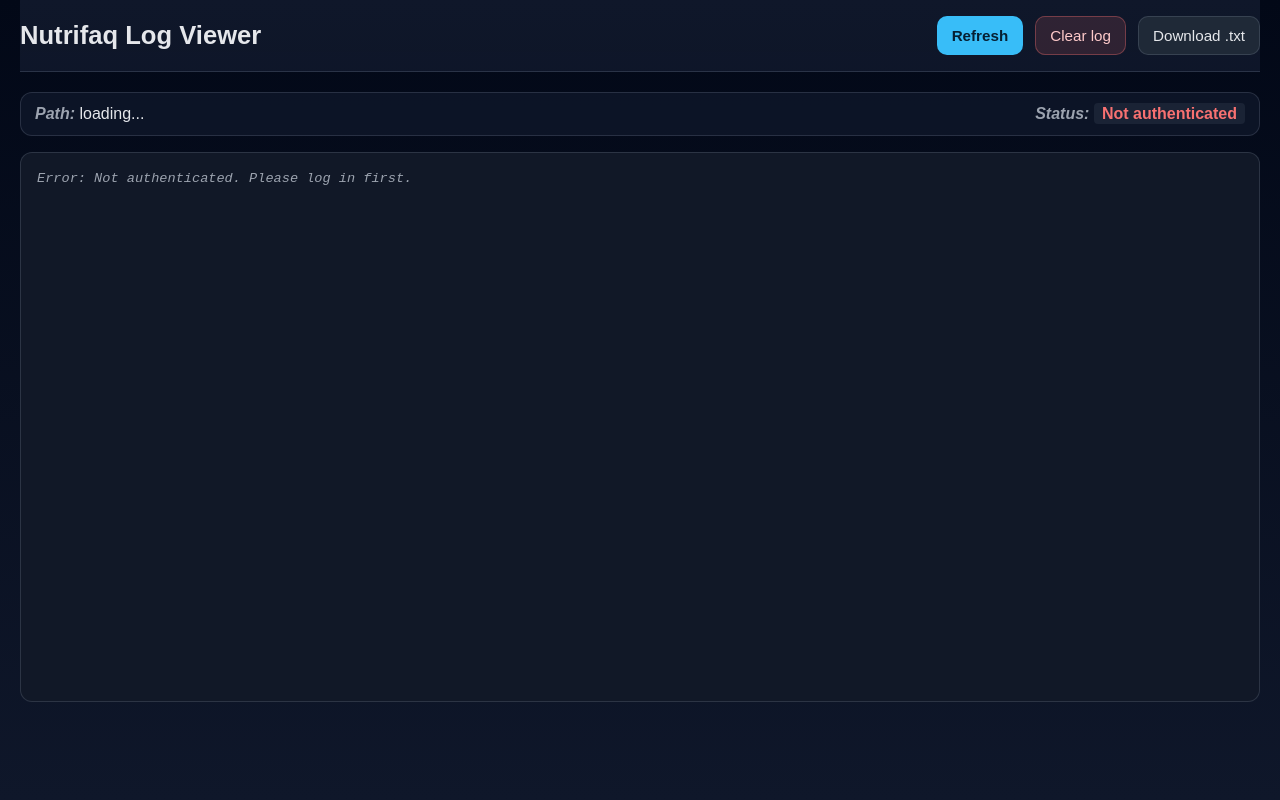
After one commit to metrotechnet/nutrifaq, a Python web app: template templates/log_report.html in a window 1280 px wide. The commit adds this page. Run offline with Jinja, Linux system fonts and the light colour scheme; the template is opened without the code that fills it, so the values that code supplies are empty.

Commit message:
feat: implement log viewer with API endpoints for viewing, clearing, and downloading logs; enhance logging sync to Azure Blob storage

```diff
--- a/api/db_pipeline/generate_questions_json.py
+++ b/api/db_pipeline/generate_questions_json.py
@@ -143,12 +143,14 @@ def generate_questions_json(kb_root: Path, question_count: int = 3, llm_model: s
     for doc in documents:
         try:
             if not isinstance(doc, dict):
+                logger.info("Skipping invalid question-generation entry %s/%s", processed_documents + 1, total_documents)
                 continue
 
             doc_id = str(doc.get("id", "unknown"))
             metadata = doc.get("metadata", {}) if isinstance(doc.get("metadata"), dict) else {}
             source_name = str(metadata.get("title") or doc_id)
             full_text = str(doc.get("text", ""))
+            logger.info("Generating questions for document %s/%s: %s", processed_documents + 1, total_documents, source_name)
             topic = _sanitize_question_topic(full_text)
             text_excerpt = re.sub(r"\s+", " ", full_text).strip()[:2200]
 
@@ -184,6 +186,7 @@ def generate_questions_json(kb_root: Path, question_count: int = 3, llm_model: s
                     "llm_error": llm_error,
                 }
             )
+            logger.info("Generated %d questions for %s", len(questions), source_name)
             time.sleep(0.05)
         finally:
             processed_documents += 1
--- /dev/null
+++ b/templates/log_report.html
@@ -0,0 +1,371 @@
+<!DOCTYPE html>
+<html lang="en">
+<head>
+  <meta charset="UTF-8" />
+  <meta name="viewport" content="width=device-width, initial-scale=1.0" />
+  <title>Nutrifaq Log Viewer</title>
+  <style>
+    :root {
+      --bg: #0f172a;
+      --panel: #111827;
+      --panel-alt: #1f2937;
+      --text: #e5e7eb;
+      --muted: #9ca3af;
+      --accent: #38bdf8;
+      --danger: #f87171;
+      --success: #34d399;
+      --border: rgba(148, 163, 184, 0.2);
+    }
+
+    * { box-sizing: border-box; }
+
+    body {
+      margin: 0;
+      font-family: Arial, Helvetica, sans-serif;
+      background: linear-gradient(180deg, #020817 0%, #0f172a 100%);
+      color: var(--text);
+      min-height: 100vh;
+      display: flex;
+      flex-direction: column;
+    }
+
+    .wrap {
+      max-width: 1400px;
+      margin: 0 auto;
+      width: 100%;
+      padding: 0 20px 60px;
+      display: flex;
+      flex-direction: column;
+      flex: 1;
+    }
+
+    .topbar {
+      position: sticky;
+      top: 0;
+      z-index: 100;
+      background: linear-gradient(180deg, #0f172a 0%, rgba(15, 23, 42, 0.95) 100%);
+      backdrop-filter: blur(4px);
+      display: flex;
+      justify-content: space-between;
+      align-items: center;
+      gap: 16px;
+      padding: 16px 0;
+      border-bottom: 1px solid var(--border);
+      flex-wrap: wrap;
+    }
+
+    h1 {
+      margin: 0;
+      font-size: clamp(1.5rem, 2vw, 2.4rem);
+    }
+
+    .actions {
+      display: flex;
+      gap: 12px;
+      flex-wrap: wrap;
+    }
+
+    button {
+      border: 1px solid var(--border);
+      background: var(--panel-alt);
+      color: var(--text);
+      border-radius: 10px;
+      padding: 10px 14px;
+      cursor: pointer;
+      font-size: 0.95rem;
+      transition: transform 0.2s ease, opacity 0.2s ease;
+    }
+
+    button:hover {
+      transform: translateY(-1px);
+    }
+
+    button.primary {
+      background: var(--accent);
+      color: #062033;
+      border-color: transparent;
+      font-weight: 700;
+    }
+
+    button.danger {
+      background: rgba(248, 113, 113, 0.14);
+      border-color: rgba(248, 113, 113, 0.35);
+      color: #fecaca;
+    }
+
+    .meta {
+      display: flex;
+      justify-content: space-between;
+      gap: 12px;
+      align-items: center;
+      background: rgba(15, 23, 42, 0.8);
+      border: 1px solid var(--border);
+      border-radius: 12px;
+      padding: 12px 14px;
+      margin: 20px 0 16px 0;
+      flex-wrap: wrap;
+    }
+
+    .meta strong {
+      color: var(--muted);
+      font-style: italic;
+    }
+
+    .view {
+      background: var(--panel);
+      border: 1px solid var(--border);
+      border-radius: 12px;
+      padding: 16px;
+      max-height: calc(100vh - 250px);
+      overflow-y: auto;
+      font-size: 0.85rem;
+      line-height: 1.5;
+      flex: 1;
+    }
+
+    .view pre {
+      margin: 0;
+      white-space: pre-wrap;
+      word-wrap: break-word;
+      color: #d1d5db;
+      font-family: 'Courier New', monospace;
+    }
+
+    .view pre.empty {
+      color: var(--muted);
+      font-style: italic;
+    }
+
+    .status {
+      font-weight: 600;
+      padding: 2px 8px;
+      border-radius: 4px;
+      background: rgba(148, 163, 184, 0.1);
+    }
+
+    @media (max-width: 520px) {
+      .topbar, .meta {
+        align-items: flex-start;
+        flex-direction: column;
+      }
+
+      .view {
+        max-height: calc(100vh - 300px);
+      }
+    }
+  </style>
+</head>
+<body>
+  <div class="wrap">
+    <div class="topbar">
+      <h1>Nutrifaq Log Viewer</h1>
+      <div class="actions">
+        <button id="refreshBtn" class="primary" type="button">Refresh</button>
+        <button id="clearBtn" class="danger" type="button">Clear log</button>
+        <button id="downloadBtn" type="button">Download .txt</button>
+      </div>
+    </div>
+
+    <div class="meta">
+      <div><strong>Path:</strong> <span id="logPath">loading...</span></div>
+      <div><strong>Status:</strong> <span id="logStatus" class="status">loading...</span></div>
+    </div>
+
+    <div class="view">
+      <pre id="logOutput" class="empty">Loading log...</pre>
+    </div>
+  </div>
+
+  <script>
+    // Extract token from URL query parameter or localStorage
+    function getToken() {
+      const params = new URLSearchParams(window.location.search);
+      const urlToken = params.get('token');
+      if (urlToken) {
+        console.log('[Auth] Token found in URL, storing in localStorage');
+        localStorage.setItem('nutrifaq_admin_bearer_token', urlToken);
+        window.history.replaceState({}, document.title, window.location.pathname);
+        return urlToken;
+      }
+      const storedToken = localStorage.getItem('nutrifaq_admin_bearer_token') || '';
+      if (storedToken) {
+        console.log('[Auth] Token found in localStorage');
+      }
+      return storedToken;
+    }
+
+    let authToken = getToken();
+    console.log('[Auth] Current token (first 30 chars):', authToken.substring(0, 30));
+
+    const output = document.getElementById('logOutput');
+    const logPath = document.getElementById('logPath');
+    const logStatus = document.getElementById('logStatus');
+    const logView = document.querySelector('.view');
+
+    function scrollLogToBottom() {
+      if (!logView) return;
+      requestAnimationFrame(() => {
+        logView.scrollTop = logView.scrollHeight;
+      });
+    }
+
+    async function fetchLog() {
+      try {
+        if (!authToken) {
+          output.textContent = 'Error: Not authenticated. Please log in first.';
+          logStatus.textContent = 'Not authenticated';
+          logStatus.style.color = '#f87171';
+          return;
+        }
+
+        console.log('[Fetch] Starting /api/logs/view request');
+        console.log('[Fetch] Token length:', authToken.length);
+
+        const headers = {
+          'Authorization': `Bearer ${authToken}`,
+          'Accept': 'application/json',
+          'Content-Type': 'application/json'
+        };
+
+        console.log('[Fetch] Headers:', {
+          Authorization: headers.Authorization.substring(0, 50) + '...',
+          Accept: headers.Accept,
+          ContentType: headers['Content-Type']
+        });
+
+        const response = await fetch('/api/logs/view', {
+          method: 'GET',
+          headers: headers,
+          credentials: 'include'
+        });
+
+        console.log('[Fetch] Response status:', response.status);
+        console.log('[Fetch] Response OK:', response.ok);
+
+        if (!response.ok) {
+          const errorData = await response.json();
+          console.log('[Fetch] Error response:', errorData);
+          throw new Error(errorData.detail || `HTTP ${response.status}`);
+        }
+
+        const payload = await response.json();
+        console.log('[Fetch] Payload status:', payload.status);
+
+        if (payload.status !== 'ok') {
+          throw new Error(payload.message || 'Unable to load log.');
+        }
+
+        const content = payload.content || '';
+        const metadata = payload.metadata || {};
+        output.textContent = content || 'Log is empty.';
+        output.classList.toggle('empty', !content);
+        logPath.textContent = metadata.path || 'unknown';
+        logStatus.textContent = content ? 'Loaded' : 'Empty';
+        logStatus.style.color = content ? '#34d399' : '#9ca3af';
+        scrollLogToBottom();
+        console.log('[Fetch] Success! Loaded', content.length, 'bytes');
+      } catch (error) {
+        console.error('[Fetch] Error:', error);
+        output.textContent = `Error loading log: ${error.message}`;
+        output.classList.remove('empty');
+        logStatus.textContent = 'Error';
+        logStatus.style.color = '#f87171';
+      }
+    }
+
+    async function clearLog() {
+      const confirmed = window.confirm('Clear the current log file?');
+      if (!confirmed) return;
+
+      try {
+        if (!authToken) {
+          throw new Error('Not authenticated.');
+        }
+
+        console.log('[Clear] Starting /api/logs/clear request');
+
+        const response = await fetch('/api/logs/clear', {
+          method: 'POST',
+          headers: {
+            'Authorization': `Bearer ${authToken}`,
+            'Accept': 'application/json',
+            'Content-Type': 'application/json'
+          },
+          credentials: 'include'
+        });
+
+        console.log('[Clear] Response status:', response.status);
+
+        if (!response.ok) {
+          const errorData = await response.json();
+          throw new Error(errorData.detail || `HTTP ${response.status}`);
+        }
+
+        const payload = await response.json();
+        if (payload.status !== 'success') {
+          throw new Error(payload.message || 'Unable to clear the log.');
+        }
+
+        output.textContent = 'Log cleared.';
+        output.classList.add('empty');
+        logStatus.textContent = 'Cleared';
+        logStatus.style.color = '#fbbf24';
+        scrollLogToBottom();
+        console.log('[Clear] Success!');
+      } catch (error) {
+        console.error('[Clear] Error:', error);
+        output.textContent = `Error clearing log: ${error.message}`;
+        output.classList.remove('empty');
+        logStatus.textContent = 'Error';
+        logStatus.style.color = '#f87171';
+      }
+    }
+
+    async function downloadLog() {
+      if (!authToken) {
+        alert('Not authenticated. Please log in first.');
+        return;
+      }
+
+      try {
+        console.log('[Download] Starting /api/logs/download request');
+
+        const response = await fetch('/api/logs/download', {
+          method: 'GET',
+          headers: {
+            'Authorization': `Bearer ${authToken}`
+          },
+          credentials: 'include'
+        });
+
+        console.log('[Download] Response status:', response.status);
+
+        if (!response.ok) {
+          const errorData = await response.json();
+          throw new Error(errorData.detail || `HTTP ${response.status}`);
+        }
+
+        const blob = await response.blob();
+        const a = document.createElement('a');
+        a.href = URL.createObjectURL(blob);
+        a.download = 'nutrifaq.log';
+        a.click();
+        console.log('[Download] Success!');
+      } catch (err) {
+        console.error('[Download] Error:', err);
+        alert('Download failed: ' + err.message);
+      }
+    }
+
+    document.getElementById('refreshBtn').addEventListener('click', fetchLog);
+    document.getElementById('clearBtn').addEventListener('click', clearLog);
+    document.getElementById('downloadBtn').addEventListener('click', downloadLog);
+
+    // Load log on page load
+    window.addEventListener('load', () => {
+      console.log('[Init] Page loaded, fetching initial log');
+      fetchLog();
+    });
+  </script>
+</body>
+</html>
```
Also changed, not shown: api/db_pipeline/extract_docx.py (+9 -7 lines), api/db_pipeline/review_document_text.py (+7 -3 lines), api/routes/report.py (+40 -9 lines), api/services/database_regeneration_service.py (+92 -43 lines), api/services/log_viewer_service.py (added, +43 -0 lines), api/services/logging.py (+85 -2 lines), templates/index.html (+7 -1 lines), tests/test_logging.py (+20 -0 lines).
